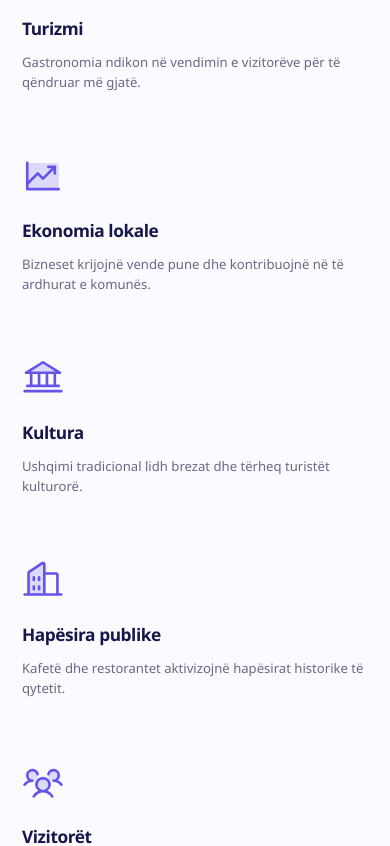
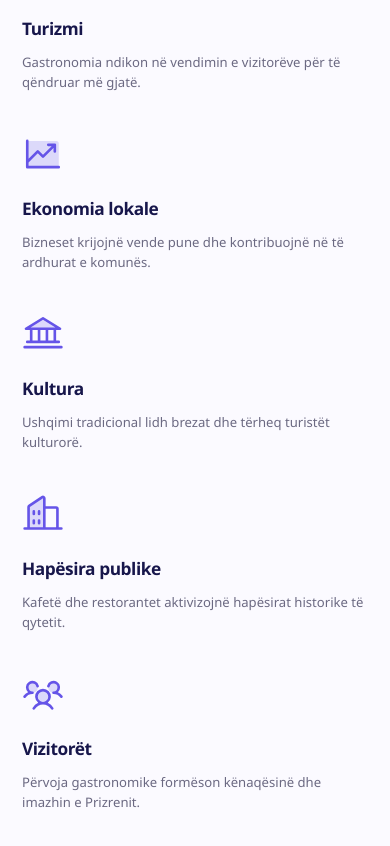
Before and after one commit to ardijancuri/nam-website, a Next.js app: page / in a window 390 px wide. Shown: the part 4780-5626 px from the top of the page. Built offline with nearby package versions, Linux system fonts and the light colour scheme.

Commit message:
Add column dividers to importance section

```diff
--- a/app/globals.css
+++ b/app/globals.css
@@ -727,16 +727,24 @@ p {
 .importance-list {
   display: grid;
   grid-template-columns: repeat(5, 1fr);
-  gap: 22px;
+  gap: 0;
 }
 
 .importance-item {
   min-height: 210px;
-  padding: 20px 0;
+  padding: 20px 24px;
 }
 
 .importance-item:not(:first-child) {
+  border-left: 1px solid var(--line);
+}
+
+.importance-item:first-child {
   padding-left: 0;
+}
+
+.importance-item:last-child {
+  padding-right: 0;
 }
 
 .importance-item-top {
@@ -967,7 +975,7 @@ p {
   max-width: 1050px;
   margin-bottom: 32px;
   color: var(--violet);
-  font-size: clamp(3rem, 5.4vw, 5.75rem);
+  font-size: clamp(2.75rem, 4.6vw, 4.8rem);
 }
 
 .report-hero-main > p:last-child {
@@ -1534,7 +1542,7 @@ p {
 .about-hero-copy h1 {
   margin-bottom: 0;
   color: var(--violet);
-  font-size: clamp(3rem, 5.2vw, 5.7rem);
+  font-size: clamp(2.75rem, 4.5vw, 4.8rem);
 }
 
 .about-hero-intro {
@@ -1882,8 +1890,16 @@ p {
     grid-template-columns: repeat(2, 1fr);
   }
 
+  .importance-item,
+  .importance-item:not(:first-child) {
+    padding-right: 24px;
+    padding-left: 0;
+    border-left: 0;
+  }
+
   .importance-item:nth-child(2n) {
-    border-right: 0;
+    padding-left: 24px;
+    border-left: 1px solid var(--line);
   }
 
   .about-teaser {
@@ -2075,7 +2091,7 @@ p {
   .importance-item:not(:first-child) {
     min-height: 180px;
     padding: 18px 0;
-    border-right: 0;
+    border-left: 0;
   }
 
   .importance-item h3 {
@@ -2122,7 +2138,7 @@ p {
   }
 
   .report-hero-main h1 {
-    font-size: clamp(2.65rem, 11.5vw, 3.9rem);
+    font-size: clamp(2.3rem, 9.5vw, 3.2rem);
   }
 
   .report-field-note {
@@ -2182,7 +2198,7 @@ p {
   }
 
   .about-hero-copy h1 {
-    font-size: clamp(2.7rem, 11.5vw, 3.95rem);
+    font-size: clamp(2.3rem, 9.5vw, 3.2rem);
   }
 
   .about-hero-intro {
```
